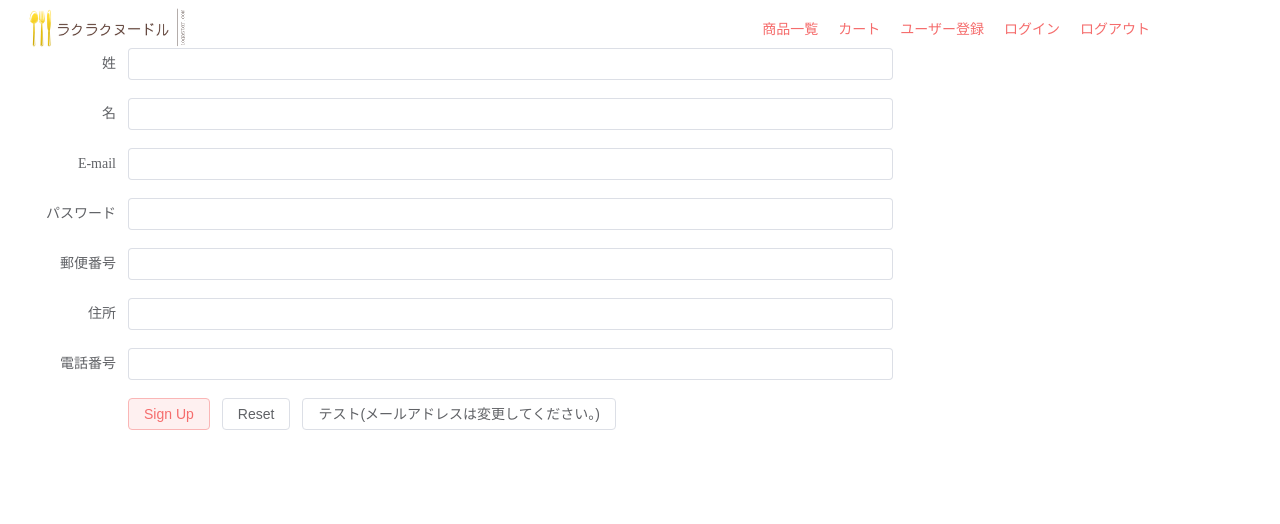
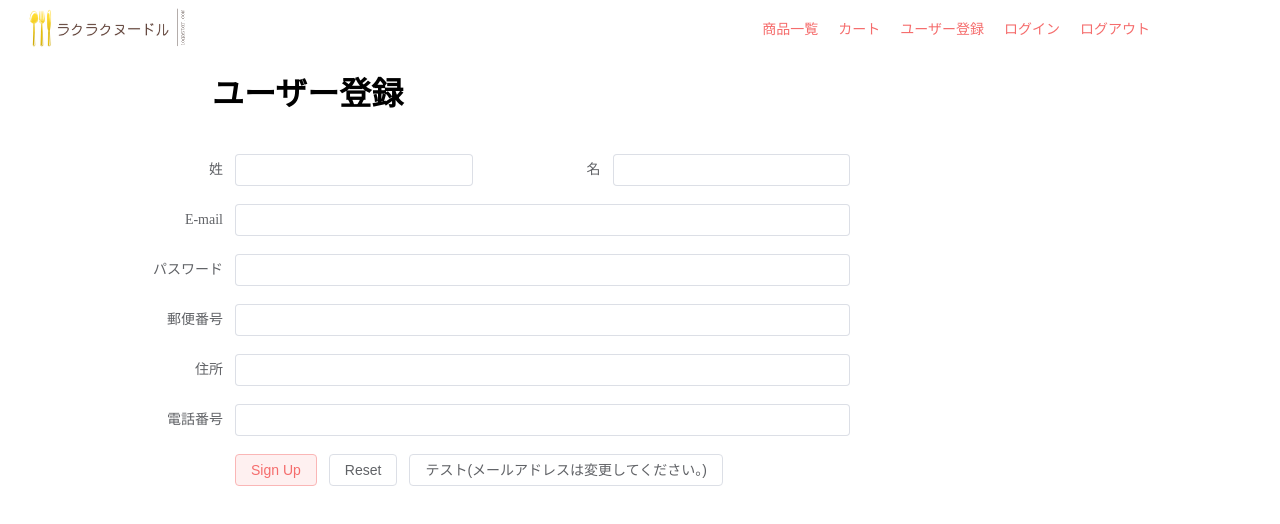
Before and after one commit to Mmy26/vue3-ecsite, a Vue app: page /registerUser in a window 1280 px wide. Shown: the top 524 px of the page. Built offline with nearby package versions, Linux system fonts and the light colour scheme.

Commit message:
登録画面の位置どり

```diff
--- a/src/views/RegisterUser.vue
+++ b/src/views/RegisterUser.vue
@@ -171,16 +171,33 @@ const test = () => {
 </script>
 
 <template>
+  <el-row :gutter="20">
+    <el-col :span="4"></el-col>
+    <el-row :gutter="20">
+      <el-col :span="24" class="center">
+        <h1 class="title">ユーザー登録</h1>
+      </el-col>
+    </el-row>
+    <el-col :span="20" class="center">
       <el-form label-width="120px" class="registerUser-area">
+        <el-row :gutter="20">
+          <el-col :span="12">
             <el-form-item label="姓">
-      <el-input type="text" autocomplete="off" v-model="lastName" />
-    </el-form-item>
-    <el-form-item label="名">
+              <el-input
+                type="text"
+                autocomplete="off"
+                v-model="lastName"
+              /> </el-form-item
+          ></el-col>
+          <el-col :span="12"
+            ><el-form-item label="名">
               <el-input type="text" autocomplete="off" v-model="firstName" />
               <span class="error">
                 {{ nameError }}
               </span>
-    </el-form-item>
+            </el-form-item></el-col
+          >
+        </el-row>
         <el-form-item label="E-mail">
           <el-input type="email" v-model="email" />
           <span class="error">
@@ -224,6 +241,8 @@ const test = () => {
           >
         </el-form-item>
       </el-form>
+    </el-col>
+  </el-row>
 </template>
 
 <style scoped>
@@ -233,4 +252,11 @@ const test = () => {
 .error {
   color: red;
 }
+.center {
+  margin: 20px auto;
+}
+.title {
+  text-align: center;
+  margin: 0 auto;
+}
 </style>
```
Lines whose indentation alone changed are shown as unchanged.
